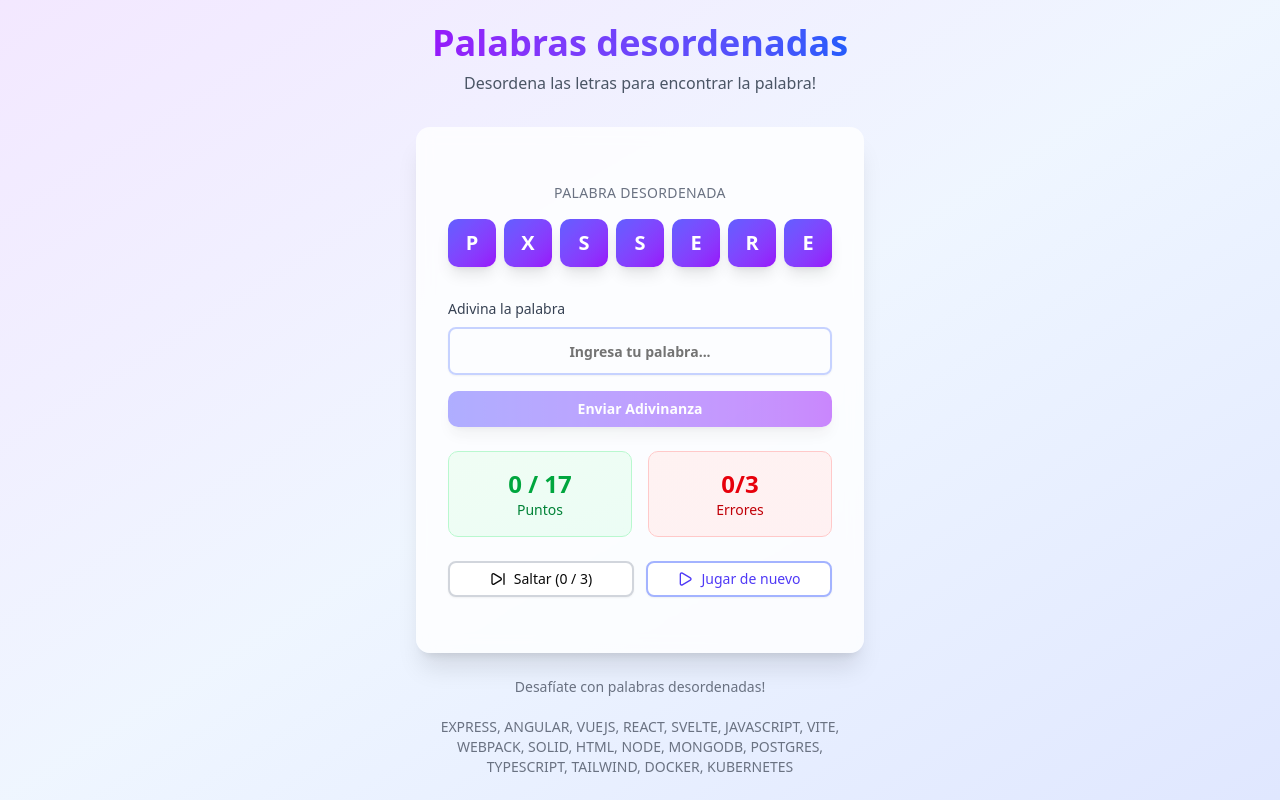
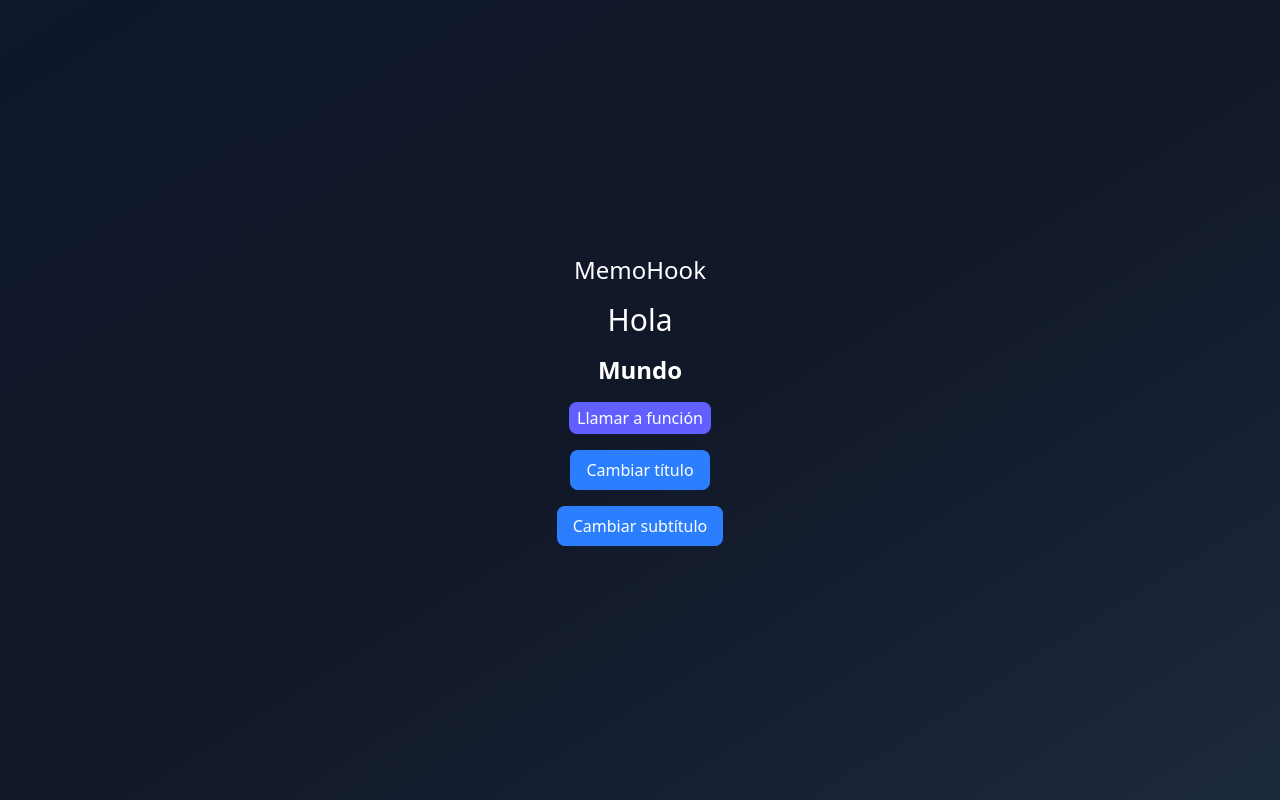
Before and after one commit to jluis0007/Proyecto4CursoFernandoHerrera, a React (Vite) app: page / in a window 1280 px wide. Built offline with nearby package versions, Linux system fonts and the light colour scheme.

Commit message:
149. Continuación de aplicación

```diff
--- /dev/null
+++ b/src/06-memos/MemoHook.tsx
@@ -0,0 +1,23 @@
+import { useState } from "react";
+import { MyTitle } from "./ui/MyTitle";
+import { MySubTitle } from "./ui/MySubTitle";
+export const MemoHook = () => {
+  const [title, setTitle] = useState("Hola");
+  const [subtitle, setSubtitle] = useState("Mundo");
+
+  return (
+    <div className="bg-gradient flex flex-col gap-4">
+      <h1 className="text-2xl font-thin text-white">MemoHook</h1>
+
+      <MyTitle title={title} />
+      <MySubTitle subtitle={subtitle} />
+
+      <button className="bg-blue-500 text-white px-4 py-2 rounded-md cursor-pointer">
+        Cambiar título
+      </button>
+      <button className="bg-blue-500 text-white px-4 py-2 rounded-md cursor-pointer">
+        Cambiar subtítulo
+      </button>
+    </div>
+  );
+};
--- /dev/null
+++ b/src/06-memos/ui/MySubTitle.tsx
@@ -0,0 +1,14 @@
+interface Props {
+  subtitle: string;
+}
+export const MySubTitle = ({ subtitle }: Props) => {
+  console.log("mySubTitle re-render");
+  return (
+    <>
+      <h6 className="text-2xl font-bold">{subtitle}</h6>
+      <button className="bg-indigo-500 text-white px-2 py-1 rounded-md cursor-pointer">
+        Llamar a función
+      </button>
+    </>
+  );
+};
--- /dev/null
+++ b/src/06-memos/ui/MyTitle.tsx
@@ -0,0 +1,7 @@
+interface Props {
+  title: string;
+}
+export const MyTitle = ({ title }: Props) => {
+  console.log("myTitle re-render");
+  return <h1 className="text-3xl">{title}</h1>;
+};
--- a/src/main.tsx
+++ b/src/main.tsx
@@ -8,7 +8,8 @@
 /* import { PokemonPage } from "./02-useEffect/03-examples/PokemonPage"; */
 /* import { FocusScreen } from "./04-useRef/FocusScreen"; */
 /* import { TasksApp } from "./05-useReducer/TaskApp"; */
-import { ScrambleWords } from "./05-useReducer/ScrambleWords";
+/* import { ScrambleWords } from "./05-useReducer/ScrambleWords"; */
+import { MemoHook } from "./06-memos/MemoHook";
 
 import "./index.css";
 
@@ -20,6 +21,7 @@
     {/* <PokemonPage /> */}
     {/* <FocusScreen/> */}
     {/* <TasksApp/> */}
-    <ScrambleWords />
+    {/* <ScrambleWords /> */}
+    <MemoHook />
   </StrictMode>
 );
```
